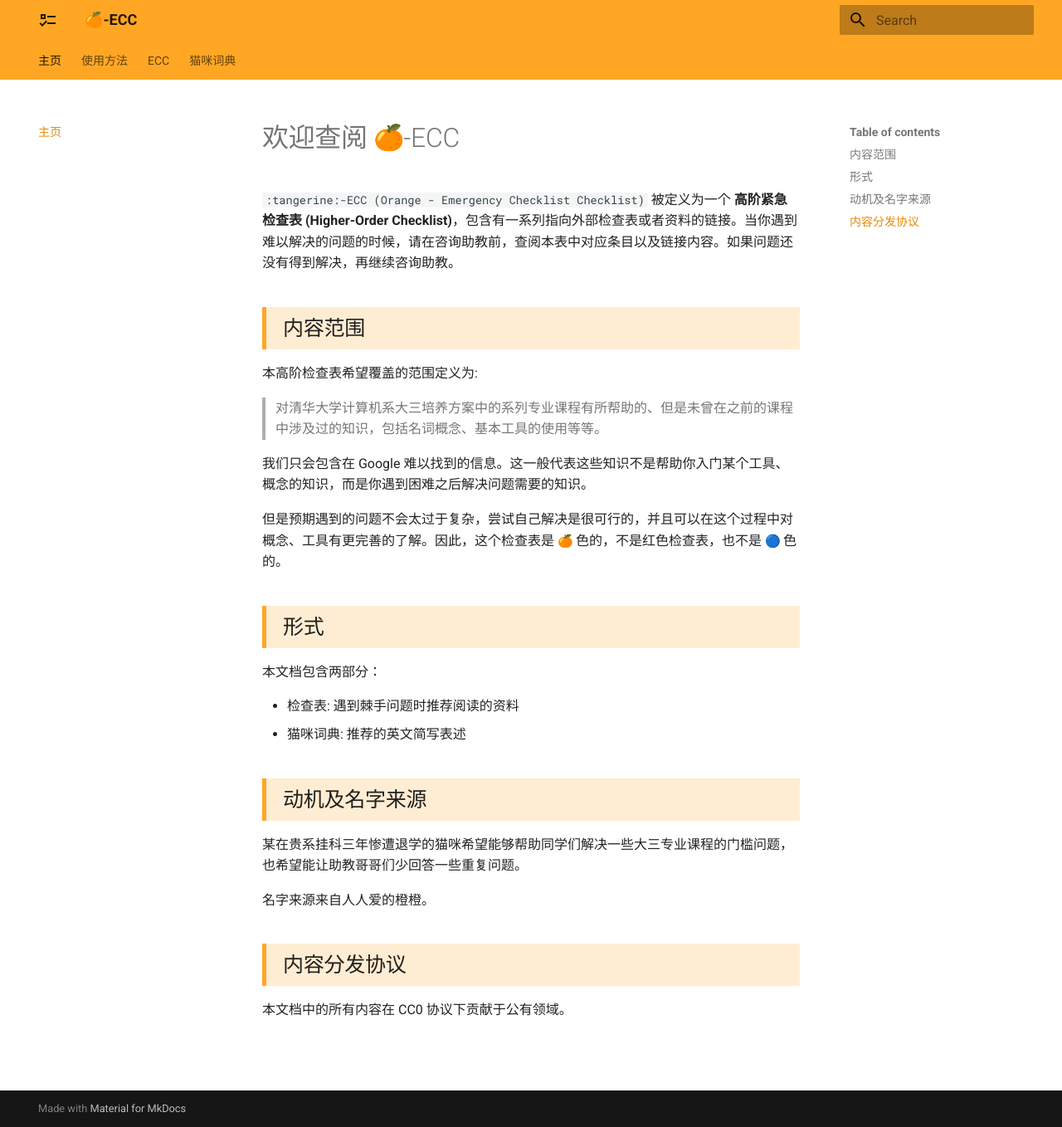
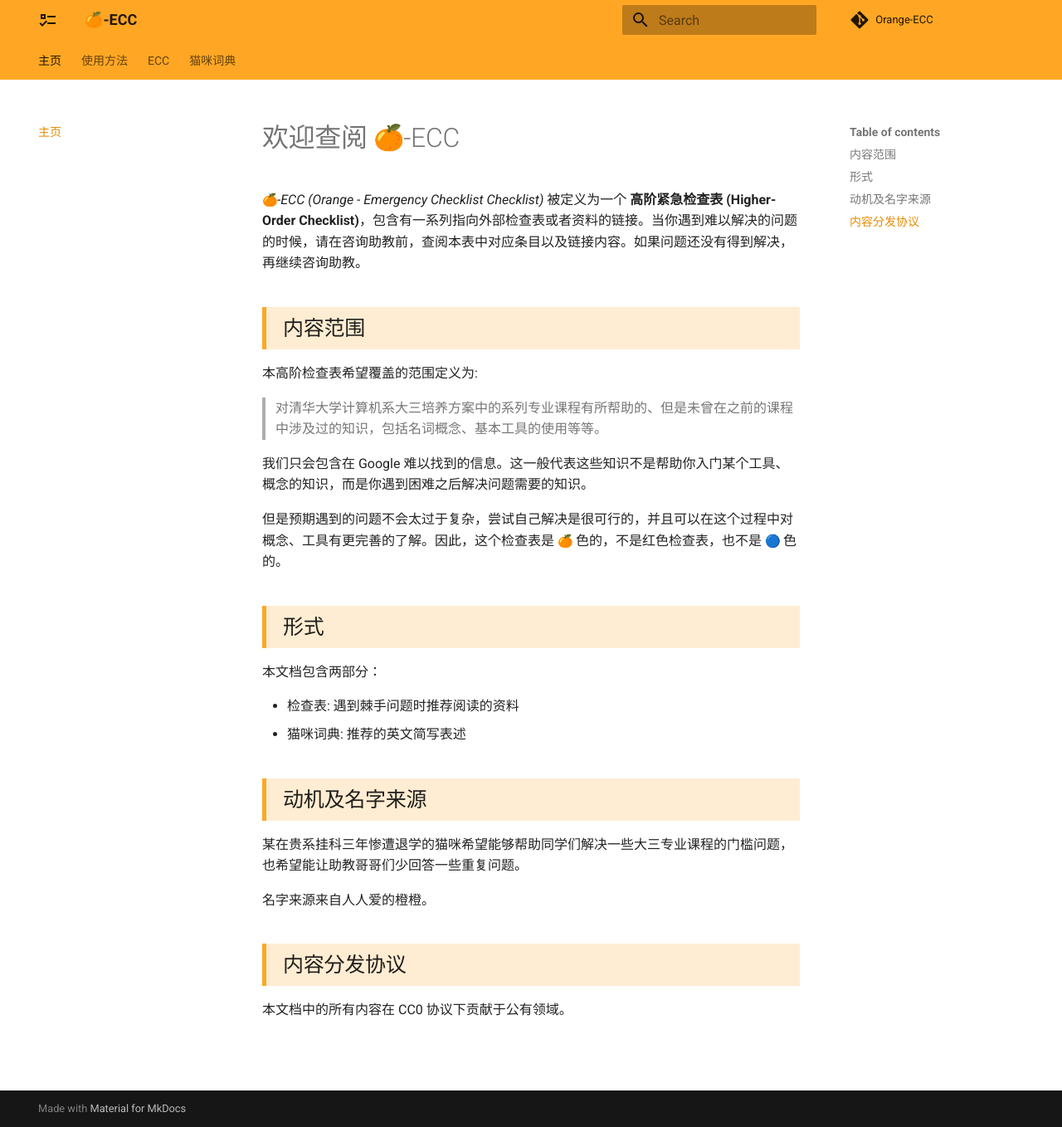
Before and after one commit to thu-cs-lab/Orange-ECC, an MkDocs documentation site: the page built from docs/index.md, in a window 1280 px wide and 1358 px high. Shown: the whole window at 83% size. Built offline with MkDocs 1.6.1 and Material for MkDocs 9.7.7, drawn with Linux system fonts in a browser that asks for light colours; emoji names are drawn with the system emoji font; comment, search, counter and statistics services are not loaded.

Commit message:
Repo url

```diff
--- a/docs/index.md
+++ b/docs/index.md
@@ -1,6 +1,6 @@
 # 欢迎查阅 :tangerine:-ECC
 
-`:tangerine:-ECC (Orange - Emergency Checklist Checklist)` 被定义为一个 **高阶紧急检查表 (Higher-Order Checklist)**，包含有一系列指向外部检查表或者资料的链接。当你遇到难以解决的问题的时候，请在咨询助教前，查阅本表中对应条目以及链接内容。如果问题还没有得到解决，再继续咨询助教。
+*:tangerine:-ECC (Orange - Emergency Checklist Checklist)* 被定义为一个 **高阶紧急检查表 (Higher-Order Checklist)**，包含有一系列指向外部检查表或者资料的链接。当你遇到难以解决的问题的时候，请在咨询助教前，查阅本表中对应条目以及链接内容。如果问题还没有得到解决，再继续咨询助教。
 
 ## 内容范围
 
--- a/mkdocs.yml
+++ b/mkdocs.yml
@@ -1,4 +1,7 @@
 site_name: 🍊-ECC
+repo_url: https://github.com/thu-cs-lab/Orange-ECC
+repo_name: Orange-ECC
+
 theme:
   name: material
   features:
```
